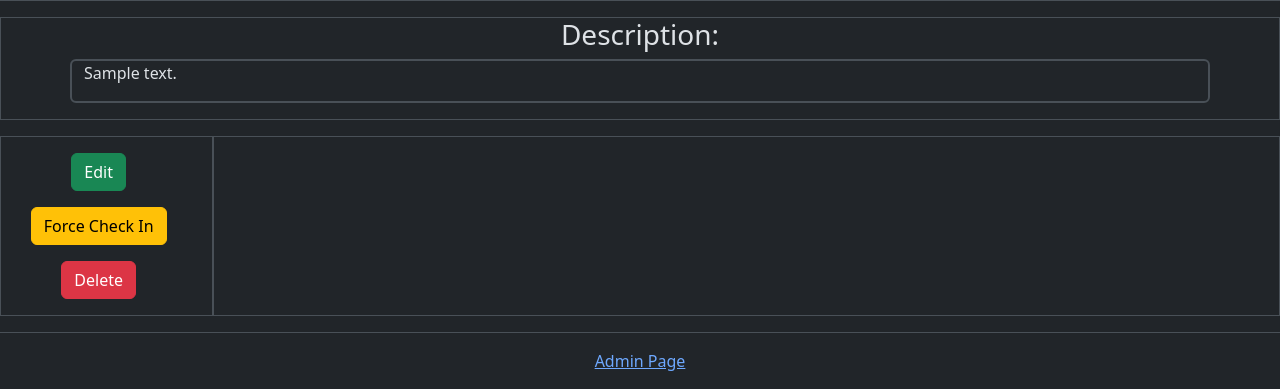
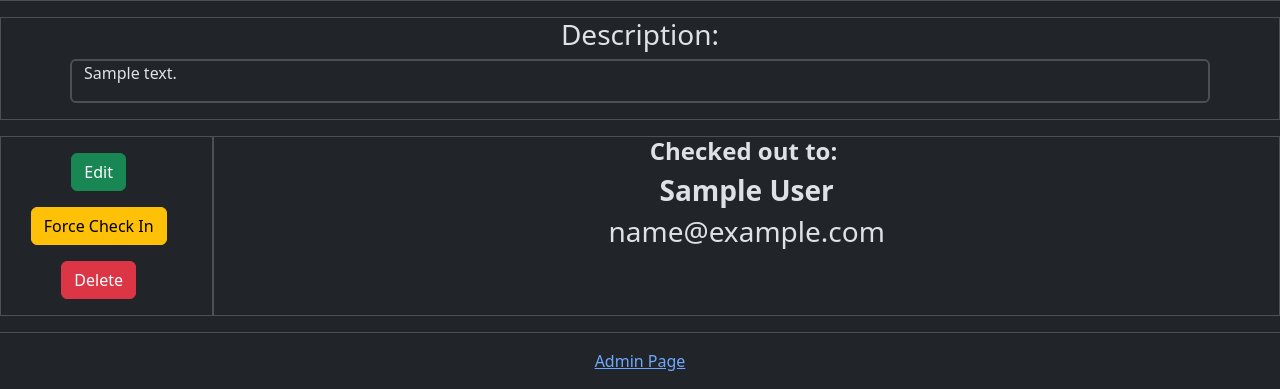
Before and after one commit to C0atRack/Django-Equipment-Management, a Django app: page /equipment_detail/1 in a window 1280 px wide. Shown: the part 643-1032 px from the top of the page. Run offline with Django 4.2, Linux system fonts and the light colour scheme; tables that the repository leaves empty hold one stand-in row (values such as "Sample post"); grey boxes marked "Sample" are stand-in pictures; some libraries are stand-ins or nearby versions.

Commit message:
In order to make the detail page's checkout text work, the Employee Models now maps to a user

```diff
--- a/equipment_app/models.py
+++ b/equipment_app/models.py
@@ -1,8 +1,9 @@
 from django.db import models
 from django.urls import reverse
+from django.contrib.auth.models import User
 
 class Employee(models.Model):
-    pass
+    AffUser = models.OneToOneField(User, on_delete=models.CASCADE, verbose_name="User")
 
 
 class EquipmentModel(models.Model):
--- a/equipment_app/templates/equipment_app/equipment_detail.html
+++ b/equipment_app/templates/equipment_app/equipment_detail.html
@@ -57,13 +57,15 @@
             </div>
         </div>
         <div class="col border">
-            <div class="border-0 mb-3 text-wrap">
+            <div class="border-0 mb-3 text-wrap text-center">
                 {% if object.is_availible %}
-                <div class="d-flex flex-row align-center">
-                    <h5 class="fw-bold">Name:&nbsp</h5>
-                    <h5 class="fw-normal">{{ object }}</h5>
-                </div>
+                <a aria-label="Delete {{object.name}}" class="btn btn-info btn-lg my-3" href="{{object.get_delete_absolute_url}}">Check out now!</a>
                 {%else%}
+                {%with checkout_user=object.CheckedOutTo.AffUser%}
+                <h4 class="fw-bold">Checked out to:&nbsp</h5>
+                <h3 class="fw-bold">{{checkout_user.first_name}} {{checkout_user.last_name}}</h3>
+                <h3 class="fw-normal">{{checkout_user.email}}</h3>
+                {%endwith%}
                 {%endif%}
             </div>
         </div>
```
